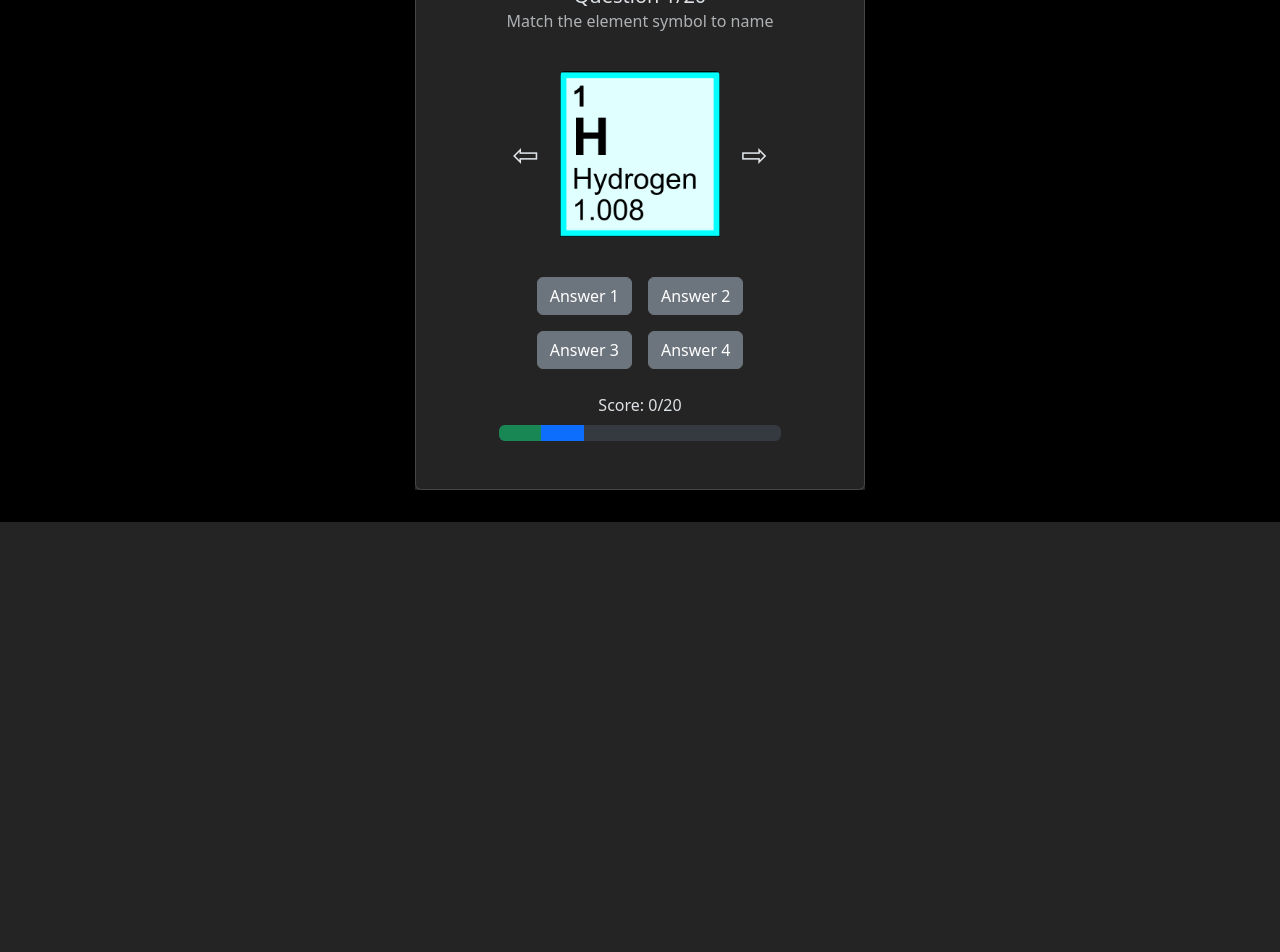
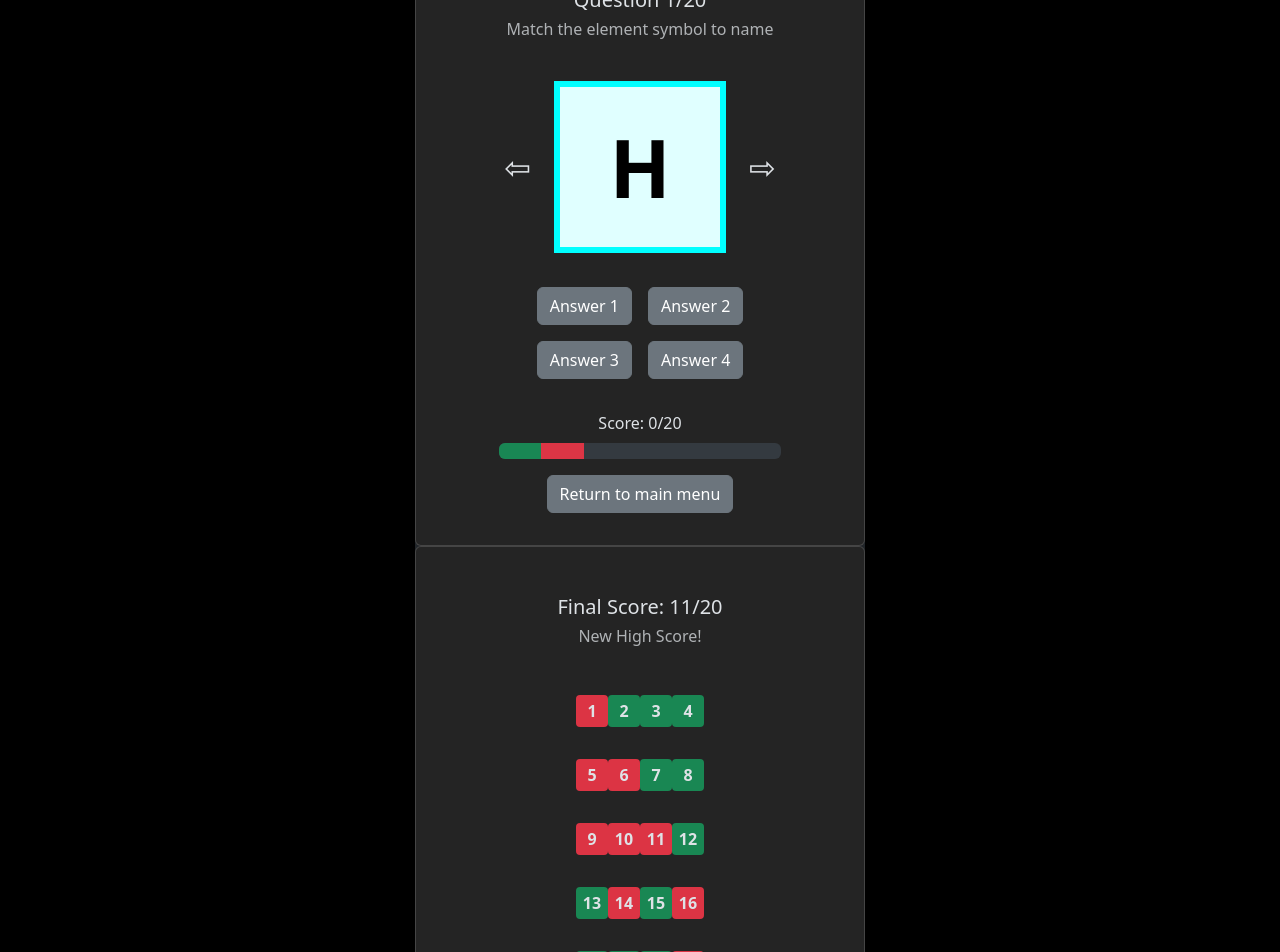
Before and after one commit to BradenKartchner/react-trivia, a React (Vite) app in the folder vite-project/: page / in a window 1280 px wide. Shown: the part 680-1632 px from the top of the page. Before the commit the page ends 1202 px from the top, so only its background shows below. Built offline with nearby package versions, Linux system fonts and the light colour scheme.

Commit message:
major progress on ScoreCard

```diff
--- a/vite-project/src/App.tsx
+++ b/vite-project/src/App.tsx
@@ -14,6 +14,7 @@ import { useState } from "react";
 import "bootstrap/dist/css/bootstrap.min.css";
 import MenuCard from "./components/MenuCard";
 import QuizCard from "./components/QuizCard";
+import ScoreCard from "./components/ScoreCard";
 
 import "./App.css";
 
@@ -43,6 +44,7 @@ function App() {
             <div className="bg-dark">
                 <MenuCard highScores={highScores} />
                 <QuizCard />
+                <ScoreCard />
             </div>
         </>
     );
--- a/vite-project/src/components/QuizCard.css
+++ b/vite-project/src/components/QuizCard.css
@@ -1,3 +1,10 @@
+div.card.quiz-card {
+    padding-left: 2em;
+    padding-right: 2em;
+    padding-top: 2em;
+    padding-bottom: 0.5em;
+}
+
 #quizImage.card-img-top {
     width: 10rem;
     align-self: center;
@@ -5,14 +12,35 @@
     margin-bottom: 2rem;
 }
 
+span.question-span {
+    display: inline-flex;
+    height: 10rem;
+    width: 10rem;
+    background-color: rgb(224, 255, 255);
+    color: black;
+    align-items: center;
+    justify-content: center;
+    font-size: 5rem;
+    font-weight: bold;
+    outline: 0.4rem solid aqua;
+    margin-left: 0.5rem;
+    margin-right: 0.5rem;
+}
+
 .card-body p.card-text.answer-buttons {
     display: grid;
     grid-template-columns: 1fr 1fr;
     grid-template-rows: repeat(2, 1fr);
+    margin-bottom: 1.5rem;
 }
 
 .card-body p.card-text.no-margin {
-    margin-bottom: 0;
+    margin-bottom: 2rem;
+    margin-top: 3rem;
+    display: flex;
+    flex-direction: row;
+    align-items: center;
+    justify-content: center;
 }
 
 p.card-text.no-margin button {
@@ -27,3 +55,7 @@ div.progress-stacked.my-progress {
     width: 80%;
     margin: auto;
 }
+
+p.card-text.exit-button-container {
+    margin-top: 0.5rem;
+}
--- a/vite-project/src/components/QuizCard.tsx
+++ b/vite-project/src/components/QuizCard.tsx
@@ -1,6 +1,9 @@
 /**
- * TODO: add button to the top left(?) to return to quiz menu
  * TODO: map over eventual array of questions answered to return progress bar segments
+ * TODO: make previous question button not appear for question 1 and next not appear for q20
+ * TODO: conditional rendering for either a span or an img depending on which quiz it is, also
+ * create conditional classes for what type of span (quiz 1 span, text span for quiz 2, etc)
+ * Quiz 1 and 3 can share classes, quiz 4 and 5 are img, quiz 2 is the only real text one
  */
 
 import "./QuizCard.css";
@@ -11,7 +14,7 @@ function QuizCard() {
     const sampleWidth = "15%";
     return (
         <>
-            <div className="card" data-bs-theme="dark">
+            <div className="card quiz-card" data-bs-theme="dark">
                 <div className="card-body">
                     <h5 className="card-title">Question 1/20</h5>
                     <h6 className="card-subtitle mb-2 text-muted">
@@ -21,12 +24,7 @@ function QuizCard() {
                         <button className="btn change-question">
                             {leftArrow}
                         </button>
-                        <img
-                            src="./quiz1images/question1.png"
-                            className="card-img-top quiz-photo"
-                            alt="Quiz 1 picture of element symbol"
-                            id="quizImage"
-                        ></img>
+                        <span className="question-span">H</span>
                         <button className="btn change-question">
                             {rightArrow}
                         </button>
@@ -71,11 +69,16 @@ function QuizCard() {
                             style={{ width: sampleWidth }}
                         >
                             <div
-                                className="progress-bar"
+                                className="progress-bar bg-danger"
                                 style={{ height: "1rem" }}
                             ></div>
                         </div>
                     </div>
+                    <p className="card-text exit-button-container">
+                        <button className="btn btn-secondary">
+                            Return to main menu
+                        </button>
+                    </p>
                 </div>
             </div>
         </>
@@ -83,3 +86,12 @@ function QuizCard() {
 }
 
 export default QuizCard;
+
+/** Don't delete! Save for conditional rendering of img vs span for the question
+ *                      <img
+                            src="./quiz1images/question1.png"
+                            className="card-img-top quiz-photo"
+                            alt="Quiz 1 picture of element symbol"
+                            id="quizImage"
+                        ></img>
+ */
--- a/vite-project/src/components/ScoreCard.css
+++ b/vite-project/src/components/ScoreCard.css
@@ -0,0 +1,41 @@
+h6.card-subtitle {
+    margin-top: 0.5rem;
+}
+
+p.card-text.results-display {
+    display: grid;
+    grid-template-columns: repeat(4, 1fr);
+    justify-content: center;
+    justify-items: center;
+    align-items: center;
+    margin-top: 3rem;
+}
+
+span.score-box {
+    display: inline-flex;
+    height: 2rem;
+    width: 2rem;
+    align-items: center;
+    justify-content: center;
+    margin-bottom: 2rem;
+    border-radius: 0.25rem;
+    font-weight: bold;
+}
+
+.true-box {
+    background-color: rgb(25, 135, 83);
+    transition: background-color 0.15s;
+}
+
+.true-box:hover {
+    background-color: rgb(21, 115, 71);
+}
+
+.false-box {
+    background-color: rgb(220, 52, 68);
+    transition: background-color 0.15s;
+}
+
+.false-box:hover {
+    background-color: rgb(187, 45, 59);
+}
--- a/vite-project/src/components/ScoreCard.tsx
+++ b/vite-project/src/components/ScoreCard.tsx
@@ -0,0 +1,45 @@
+import "./ScoreCard.css";
+
+function ScoreCard() {
+    const sampleScores: number[] = [
+        0, 1, 1, 1, 0, 0, 1, 1, 0, 0, 0, 1, 1, 0, 1, 0, 1, 1, 1, 0,
+    ];
+
+    const leftArrow = String.fromCodePoint(0x21e6);
+    const rightArrow = String.fromCodePoint(0x21e8);
+
+    return (
+        <>
+            <div className="card" data-bs-theme="dark">
+                <div className="card-body">
+                    <h5 className="card-title">Final Score: 11/20</h5>
+                    <h6 className="card-subtitle mb-2 text-muted">
+                        New High Score!
+                    </h6>
+                    <p className="card-text results-display">
+                        {sampleScores.map((item, index) => (
+                            <span
+                                className={`score-box ${
+                                    item == 1 ? "true-box" : "false-box"
+                                }`}
+                                key={index}
+                            >
+                                {index + 1}
+                            </span>
+                        ))}
+                    </p>
+                    <p className="card-text">
+                        <button className="btn btn-secondary">
+                            {leftArrow} Return to menu
+                        </button>
+                        <button className="btn btn-secondary">
+                            Try same quiz again {rightArrow}
+                        </button>
+                    </p>
+                </div>
+            </div>
+        </>
+    );
+}
+
+export default ScoreCard;
```
